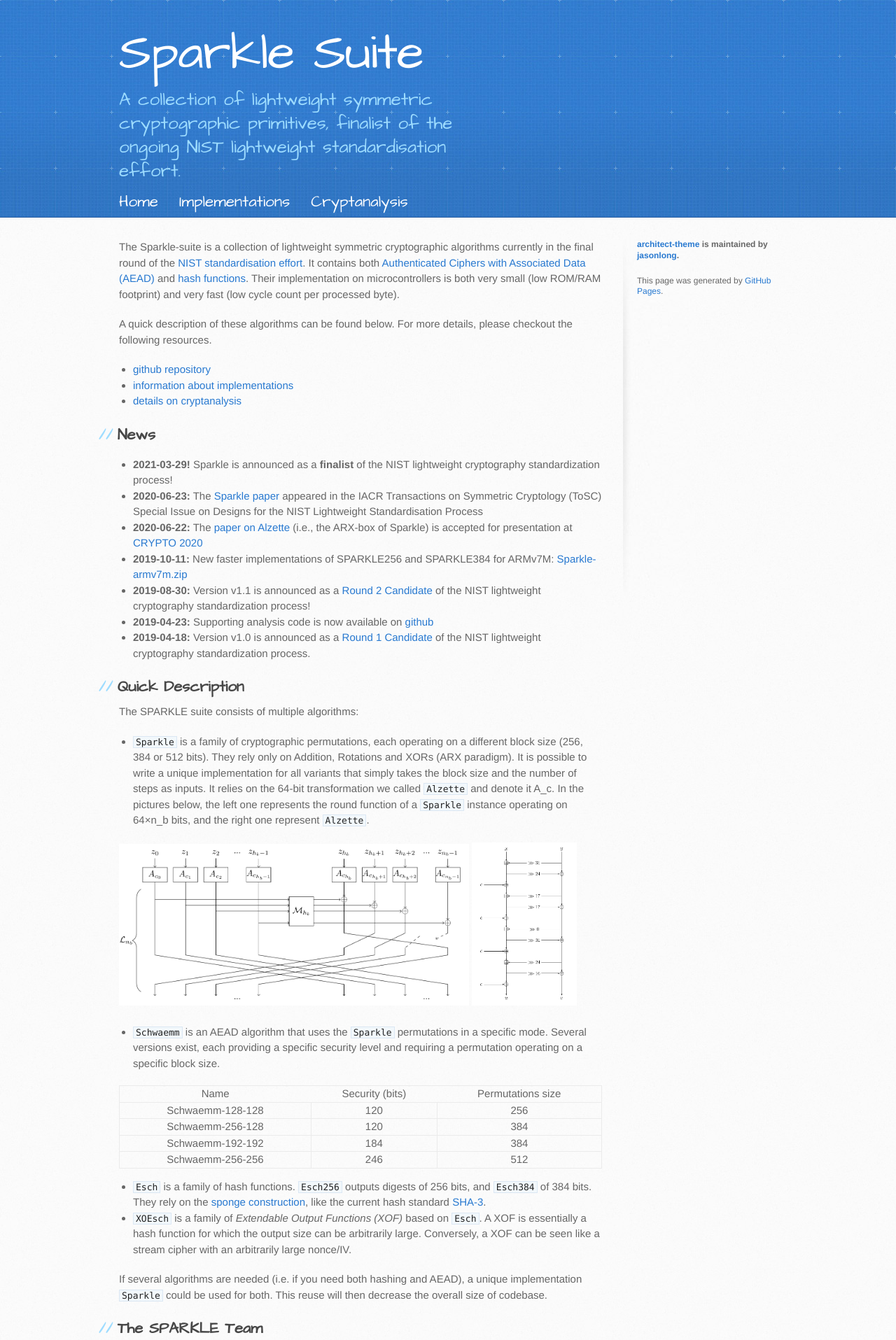
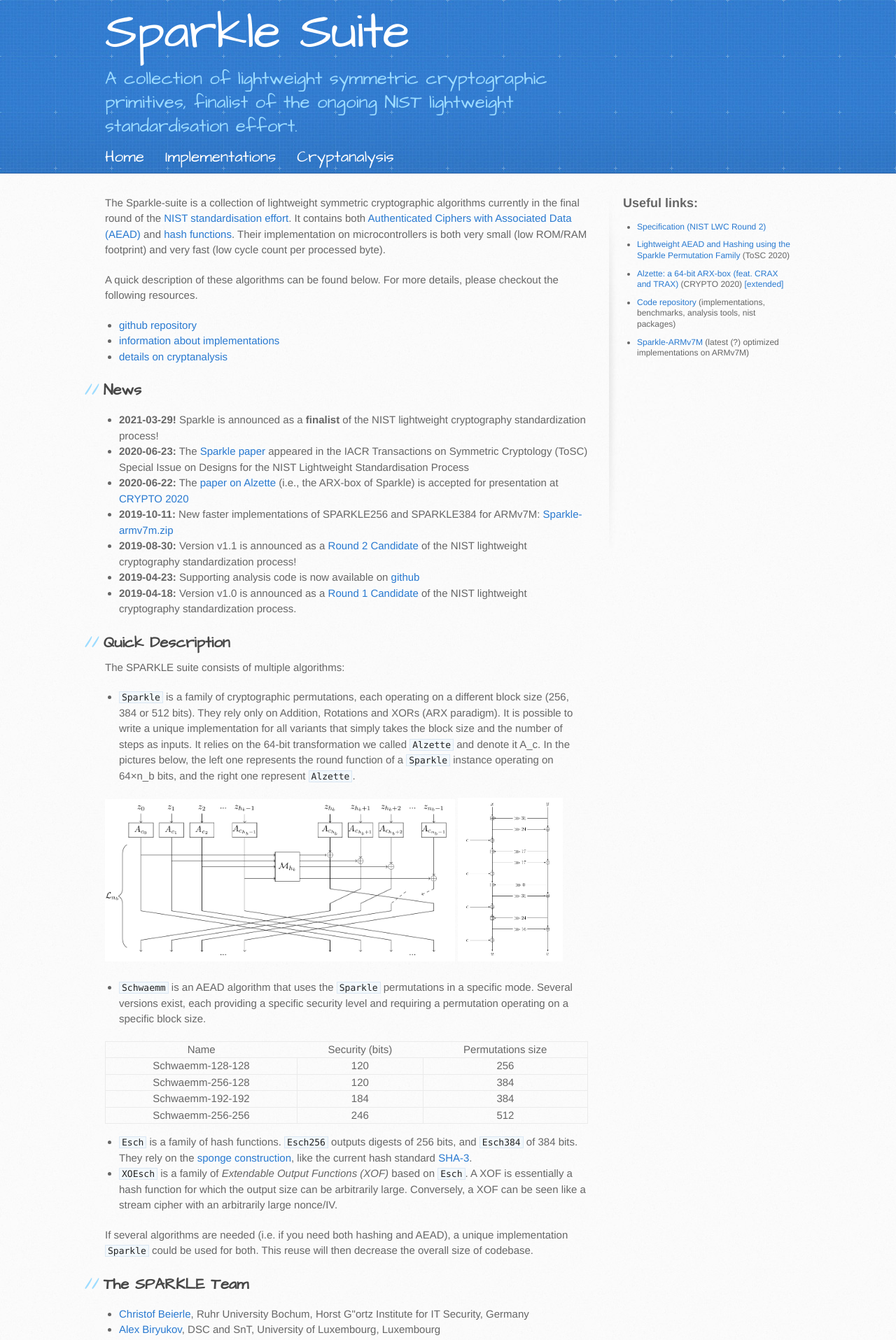
Before and after one commit to sparkle-lwc/sparkle-lwc.github.io, a Jekyll site: the page built from index.markdown, in a window 1280 px wide. Shown: the top 1915 px of the page at 70% size. Built offline with Jekyll 4.4.1, drawn with Linux system fonts in a browser that asks for light colours; some of the changed text lies outside the part shown.

Commit message:
sidebar and footer

```diff
--- a/_layouts/default.html
+++ b/_layouts/default.html
@@ -39,12 +39,22 @@
         </section>
 
         <aside id="sidebar">
-          <p class="repo-owner"><a href="https://github.com/jasonlong/architect-theme">architect-theme</a> is maintained by <a href="https://github.com/jasonlong">jasonlong</a>.</p>
-
-          <p>This page was generated by <a href="https://pages.github.com">GitHub Pages</a>.</p>
+          <h2>Useful links:</h2>
+          <ul>
+            <li><a href="https://csrc.nist.gov/CSRC/media/Projects/lightweight-cryptography/documents/round-2/spec-doc-rnd2/sparkle-spec-round2.pdf">Specification (NIST LWC Round 2)</a></li>
+            <li><a href="https://tosc.iacr.org/index.php/ToSC/article/view/8627">Lightweight AEAD and Hashing using the Sparkle Permutation Family</a> (ToSC 2020)</li>
+            <li><a href="https://link.springer.com/chapter/10.1007%2F978-3-030-56877-1_15">Alzette: a 64-bit ARX-box (feat. CRAX and TRAX)</a> (CRYPTO 2020) <a href="https://ia.cr/2019/1378">[extended]</a></li>
+            <li><a href="https://github.com/cryptolu/sparkle">Code repository</a> (implementations, benchmarks, analysis tools, nist packages)</li>
+            <li><a href="https://cryptolux.org/images/a/a0/Sparkle-armv7m.zip">Sparkle-ARMv7M</a> (latest (?) optimized implementations on ARMv7M)</li>
+          </ul>
         </aside>
       </div>
     </div>
 
+    <footer>
+      <div class="inner">
+        This page was generated using <a href="https://jekyllrb.com/">Jekyll</a> with the <a href="https://github.com/jasonlong/architect-theme">architect-theme</a> by <a href="https://github.com/jasonlong">jasonlong</a>.
+      </div>
+    </footer>
   </body>
 </html>
--- a/stylesheets/stylesheet.css
+++ b/stylesheets/stylesheet.css
@@ -448,7 +448,7 @@
 }
 
 header {
-  padding-top: 40px;
+  padding-top: 10px;
   padding-bottom: 5px;
   font-family: 'Architects Daughter', 'Helvetica Neue', Helvetica, Arial, serif;
   background: #2e7bcf url(../images/header-bg.jpg) 0 0 repeat-x;
@@ -456,7 +456,7 @@
 }
 
 header h1 {
-  width: 540px;
+  width: 640px;
   margin-top: 0;
   margin-bottom: 0.2em;
   font-size: 72px;
@@ -467,7 +467,7 @@
 }
 
 header h2 {
-  width: 540px;
+  width: 640px;
   margin-top: 0;
   margin-bottom: 0;
   font-size: 26px;
@@ -477,9 +477,13 @@
   letter-spacing: 0;
 }
 
+footer {
+  font-size: 75%;
+}
+
 .inner {
   position: relative;
-  width: 940px;
+  width: 980px;
   margin: 0 auto;
 }
 
@@ -499,7 +503,7 @@
 
 aside#sidebar {
   float: right;
-  width: 200px;
+  width: 240px;
   min-height: 504px;
   padding-left: 20px;
   font-size: 12px;
@@ -510,6 +514,14 @@
 aside#sidebar p.repo-owner,
 aside#sidebar p.repo-owner a {
   font-weight: bold;
+}
+
+aside#sidebar li {
+  margin: 0 0 10px 0;
+}
+
+aside#sidebar h2 {
+  margin-top: 0;
 }
 
 #downloads {
```
